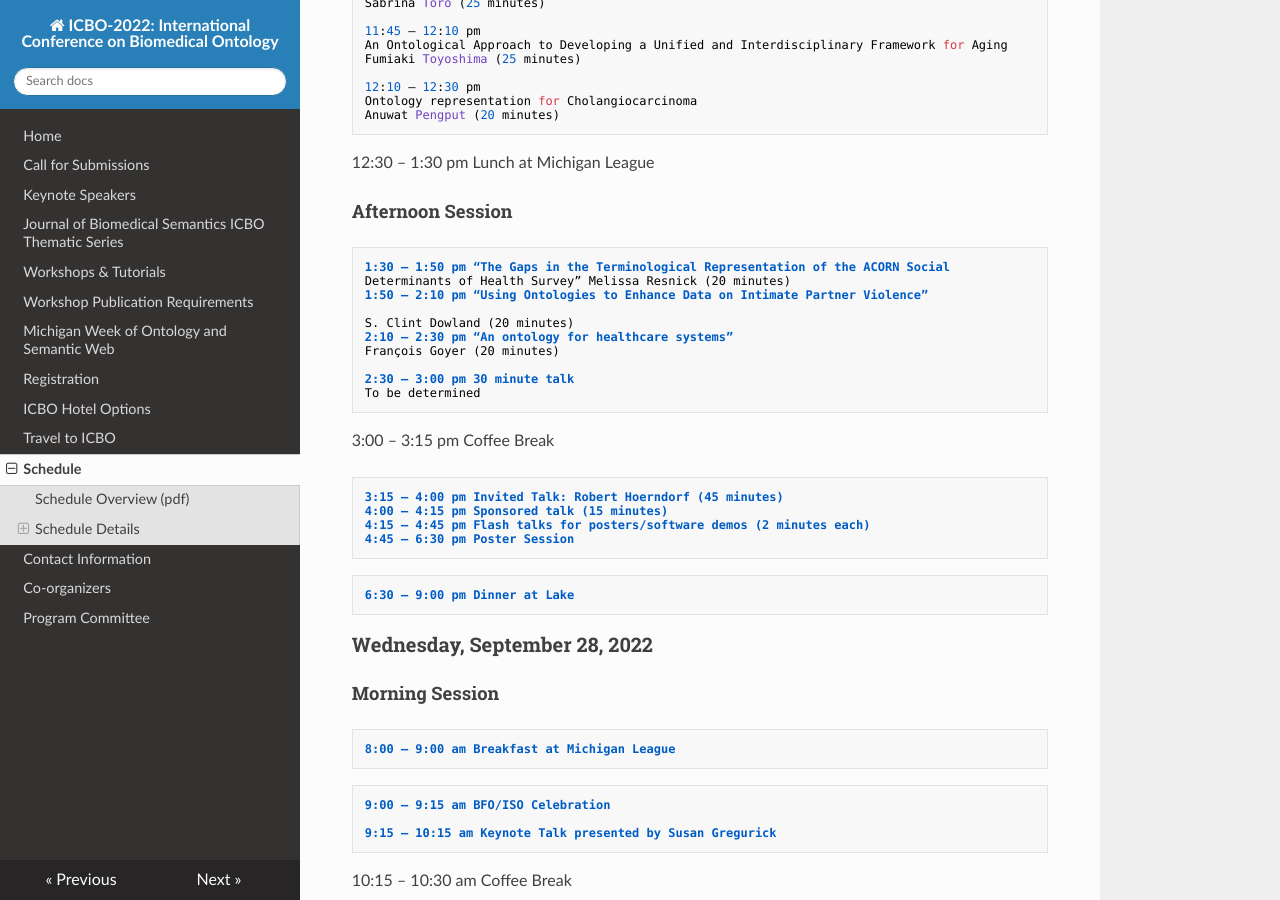
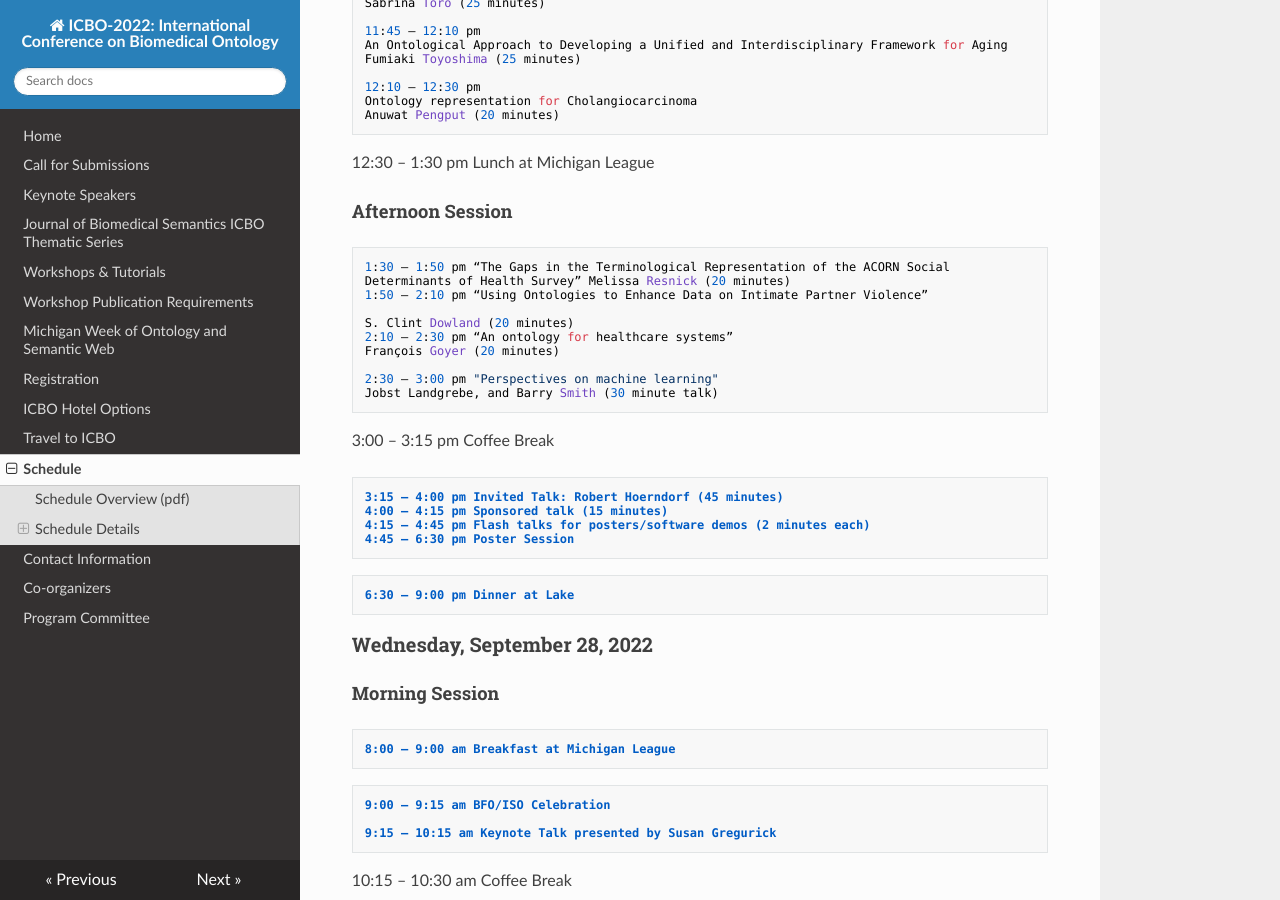
Before and after one commit to johnbeve/BFO-Organization, an MkDocs documentation site: the page built from docs/icbo-schedule.md, in a window 1280 px wide and 900 px high, scrolled down 2252 px. Built offline with MkDocs 1.6.1, drawn with Linux system fonts in a browser that asks for light colours; nearby versions of some CDN libraries.

Commit message:
Update icbo-schedule.md

````diff
--- a/docs/icbo-schedule.md
+++ b/docs/icbo-schedule.md
@@ -94,9 +94,10 @@
 2:10 – 2:30 pm “An ontology for healthcare systems”
 François Goyer (20 minutes)
 
-2:30 – 3:00 pm 30 minute talk
-To be determined
+2:30 – 3:00 pm "Perspectives on machine learning"
+Jobst Landgrebe, and Barry Smith (30 minute talk)
 ```
+
 3:00 – 3:15 pm Coffee Break
 ```
 3:15 – 4:00 pm Invited Talk: Robert Hoerndorf (45 minutes)
````
